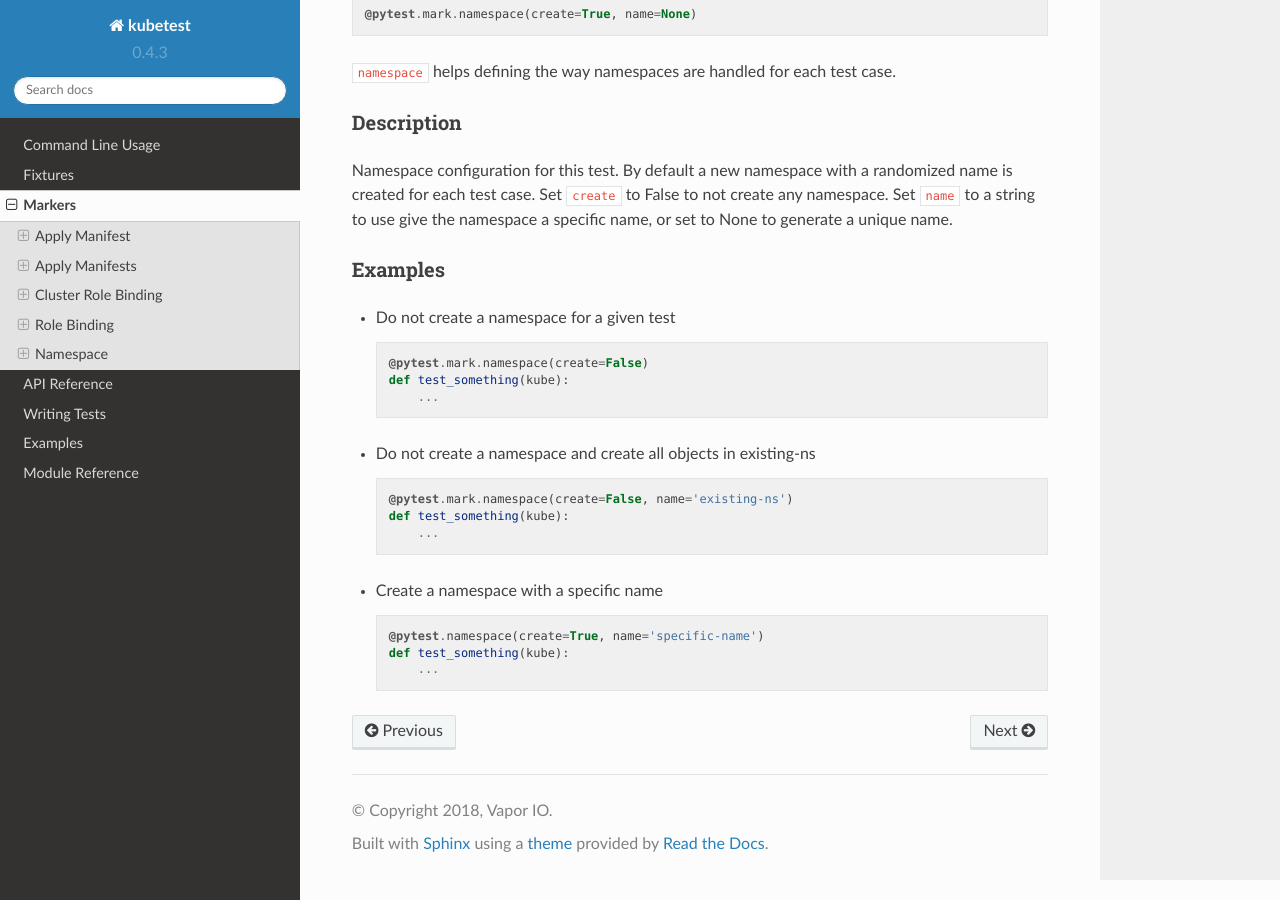
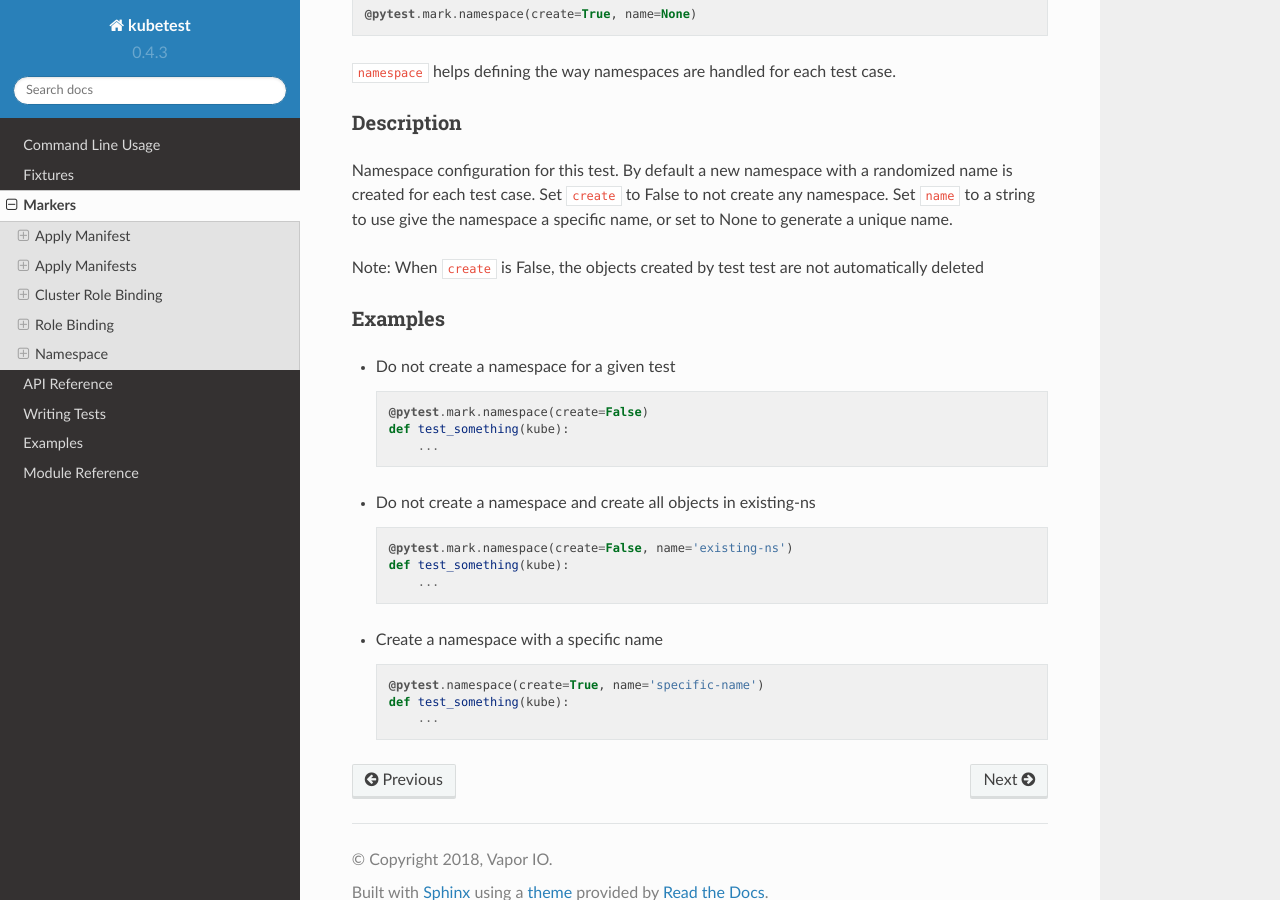
Before and after one commit to vapor-ware/kubetest, a Sphinx documentation site: the page built from docs/markers.rst, in a window 1280 px wide and 900 px high, scrolled down 5572 px. Built offline with Sphinx 7.4.7 and the Read the Docs theme 2.0.0, drawn with Linux system fonts in a browser that asks for light colours.

Commit message:
Update namespace marker doc

```diff
--- a/docs/markers.rst
+++ b/docs/markers.rst
@@ -307,6 +307,8 @@ By default a new namespace with a randomized name is created for each test case.
 Set ``create`` to False to not create any namespace.
 Set ``name`` to a string to use give the namespace a specific name, or set to None to generate a unique name.
 
+Note: When ``create`` is False, the objects created by test test are not automatically deleted
+
 Examples
 ~~~~~~~~
 - Do not create a namespace for a given test
```
